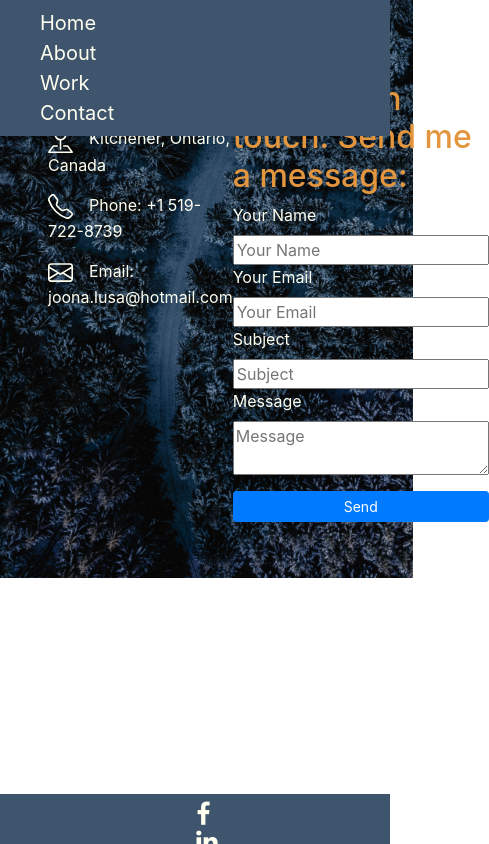
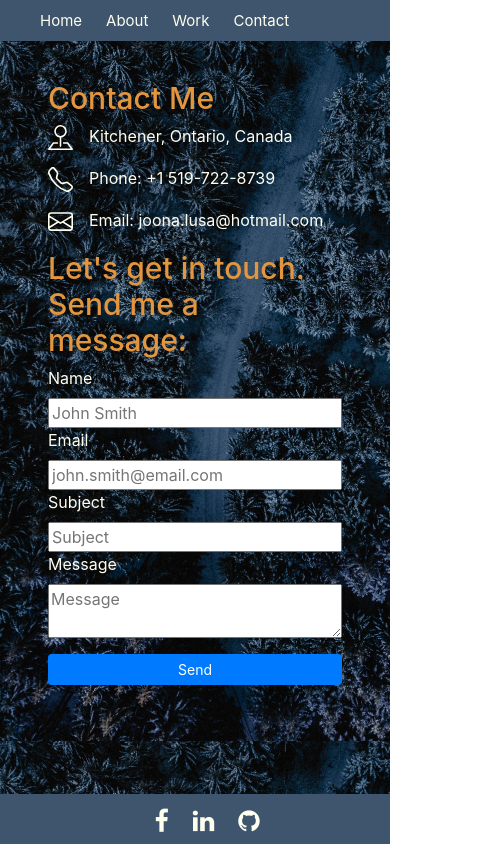
Before and after one commit to jlusa101/outOfThisWorld-Porfolio, a plain HTML site: page index.html in a window 390 px wide. Both pictures are taken after a click on the link "Contact". Shown: the whole page, 489 px wide, since content can reach past the window. Drawn offline with nearby package versions, Linux system fonts and the light colour scheme.

Commit message:
mobile responsiveness added

```diff
--- a/index.html
+++ b/index.html
@@ -14,7 +14,7 @@
 
 <body>
     <header>
-        <nav class="navbar navbar-expand-md navbar-dark">
+        <nav class="navbar navbar-expand-sm navbar-dark">
             <div class="container-fluid d-flex justify-content-start">
                 <ul class="nav navbar-nav menu">
                     <li class="nav-item ml-4"><a href="index.html">Home</a></li>
@@ -44,9 +44,7 @@
             <h2>Work</h2>
         </section>
         <section id="contact" class="contact-info" style="display:none">
-            <div class="d-flex">
-
-
+            <div id="info" class="d-flex">
                 <div class="flex-fill flex-column">
                     <h2>Contact Me</h2>
                     <div>
@@ -65,18 +63,15 @@
                             <path d="M0 4a2 2 0 0 1 2-2h12a2 2 0 0 1 2 2v8a2 2 0 0 1-2 2H2a2 2 0 0 1-2-2V4Zm2-1a1 1 0 0 0-1 1v.217l7 4.2 7-4.2V4a1 1 0 0 0-1-1H2Zm13 2.383-4.708 2.825L15 11.105V5.383Zm-.034 6.876-5.64-3.471L8 9.583l-1.326-.795-5.64 3.47A1 1 0 0 0 2 13h12a1 1 0 0 0 .966-.741ZM1 11.105l4.708-2.897L1 5.383v5.722Z"/>
                           </svg><span class="ml-3 mt-3">Email: joona.lusa@hotmail.com</span></p>
                     </div>
-
-
-
                 </div>
                 <div class="flex-fill flex-column">
                     <h2>Let's get in touch. Send me a message:</h2>
-                    <form class="d-flex flex-column">
-                        <label for="contact-name">Your Name</label>
-                        <input type="text" id="contact-name" placeholder="Your Name" />
+                    <form class="d-flex flex-column" action="https://joonalusa.getform.com/59y1g" method="POST">
+                        <label for="contact-name">Name</label>
+                        <input type="text" id="contact-name" placeholder="John Smith" />
 
-                        <label for="contact-email">Your Email</label>
-                        <input type="text" id="contact-email" placeholder="Your Email" />
+                        <label for="contact-email">Email</label>
+                        <input type="text" id="contact-email" placeholder="john.smith@email.com" />
 
                         <label for="contact-subject">Subject</label>
                         <input type="text" id="contact-subject" placeholder="Subject" />
@@ -91,7 +86,7 @@
         </section>
     </div>
     <footer>
-        <nav class="navbar navbar-default navbar-expand-lg">
+        <nav class="navbar navbar-expand-sm fixed-bottom">
             <div class="container-fluid d-flex justify-content-center">
                 <ul class="nav navbar-nav">
                     <li class="nav-item ml-4"><a href="https://www.facebook.com/joona.lusa" target="_blank"><i class="fa fa-facebook"></i></li>
--- a/public/css/style.css
+++ b/public/css/style.css
@@ -9,13 +9,18 @@
 
 body {
     background-image: url("../images/background2.jpg");
-    background-repeat: no-repeat;
     background-size: cover;
+    color: var(--secondary-color);
 }
 
-label {
-    color: var(--secondary-color);
+h1,
+h2,
+h4 {
+    color: var(--primary-color);
 }
+
+
+/* Landing Page  */
 
 .intro {
     font-family: 'Montserrat', sans-serif;
@@ -38,15 +43,8 @@ span {
     color: var(--primary-color);
 }
 
-h1,
-h2,
-h4 {
-    color: var(--primary-color);
-}
 
-.contact-info p span {
-    color: var(--secondary-color);
-}
+/* Header */
 
 header {
     position: fixed;
@@ -54,6 +52,9 @@ header {
     background-color: #3f556d;
     width: 100%;
 }
+
+
+/* Footer  */
 
 footer {
     position: fixed;
@@ -63,16 +64,52 @@ footer {
     height: 50px;
 }
 
+footer a {
+    color: var(--secondary-color);
+}
+
+
+/* Contact Info */
+
 .contact-methods {
     margin-top: 5px;
-}
-
-.fa {
-    font-size: 25px;
-    color: var(--secondary-color);
 }
 
 .contact-info {
     margin-top: 80px;
     margin-bottom: 40px;
 }
+
+.contact-info span {
+    color: var(--secondary-color);
+}
+
+.fa {
+    font-size: 25px;
+}
+
+@media screen and (max-width: 980px) {}
+
+@media screen and (max-width: 930px) {
+    #info {
+        flex-direction: column;
+    }
+}
+
+@media screen and (max-width: 575px) {
+    .menu a {
+        font-size: 15px;
+    }
+    .intro {
+        font-size: 25px;
+    }
+    .navbar-nav {
+        flex-direction: row;
+    }
+    h2 {
+        font-size: 30px;
+    }
+    #info {
+        flex-direction: column;
+    }
+}
--- a/public/javascript/script.js
+++ b/public/javascript/script.js
@@ -1,18 +1,22 @@
+// $(document).ready(function() {
+//     $("#header").fadeIn(1000);
+// });
+
 $(document).ready(function() {
     $("#header").fadeIn(1000);
-});
 
-$(document).ready(function() {
     $(".menu").on('mouseover', 'a', function() {
         $(this).css({ "border-bottom": "solid 2px #E3963E" });
     }).on('mouseout', 'a', function() {
         $(this).css({ "border-bottom": "none" });
     })
-});
 
-$(document).ready(function() {
     $("#contact-link").click(function() {
         $("#header").css({ "display": "none" });
         $("#contact").slideDown("slow");
     });
 });
+
+// $(document).ready(function() {
+
+// });
```
